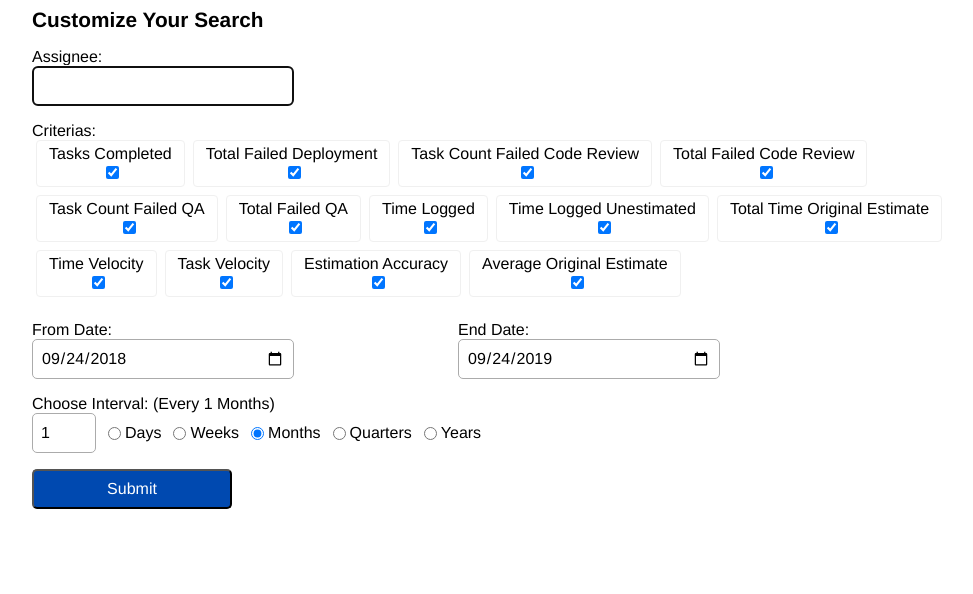
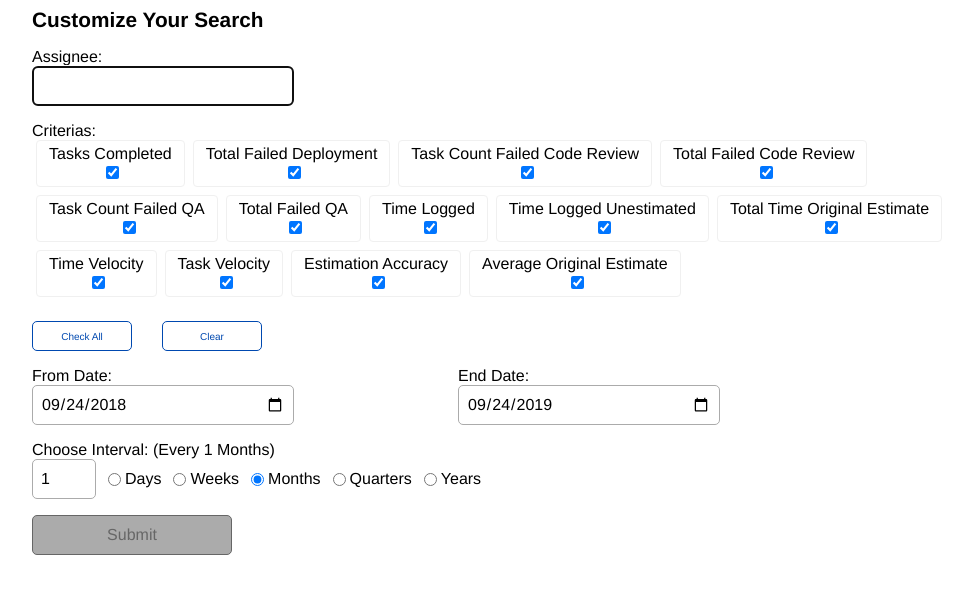
Before and after one commit to mattstates/jiramanagertool, a React app: page / in a window 1280 px wide. Shown: the top 594 px of the page, without its empty margins (128-1101 px from the left). Built offline with nearby package versions, Linux system fonts and the light colour scheme.

Commit message:
Add check all / uncheck all buttons.

```diff
--- a/src/components/JiraQueryBuilderForm.scss
+++ b/src/components/JiraQueryBuilderForm.scss
@@ -32,11 +32,31 @@ form {
     button {
         background: #0049b0;
         border-radius: 5px;
+        border: 1px solid;
         color: white;
         font-size: 16px;
         height: 40px;
         margin-top: 16px;
         width: 200px;
+    }
+
+    button.disabled {
+        background: #ababab;
+        color: #666;
+        cursor: not-allowed;
+        pointer-events: none;
+    }
+
+    button.small {
+        background: #fff;
+        color: #0049b0;
+        font-size: 10px;
+        height: 30px;
+        width: 100px;
+    }
+
+    button.small:not(:first-of-type) {
+        margin-left: 30px;
     }
 
     em {
@@ -65,11 +85,11 @@ form {
         }
 
         input[type='number'] {
-            max-width: 64px;
             border-radius: 5px;
             border: 1px solid #ababab;
             font-size: 16px;
             height: 40px;
+            max-width: 64px;
             padding: 0 8px;
         }
     }
--- a/src/components/JiraQueryBuilderForm.tsx
+++ b/src/components/JiraQueryBuilderForm.tsx
@@ -33,13 +33,7 @@ const currentDate: Date = new Date();
 
 const initialFormState: IFormState = {
     // Setting the default to have all boxes selected.
-    checkedCriterias: Object.values(Criterias).reduce(
-        (map: CheckedCriteriaMap, criteria: string) => {
-            map[criteria] = true;
-            return map;
-        },
-        {}
-    ),
+    checkedCriterias: setAllCheckBoxesToBoolean(true),
     assignee: '',
     fromDate: addMonths(currentDate, -12)
         .toISOString()
@@ -49,6 +43,13 @@ const initialFormState: IFormState = {
     intervalCount: 1
 };
 
+function setAllCheckBoxesToBoolean(flag: boolean = false) {
+    return Object.values(Criterias).reduce((map: CheckedCriteriaMap, criteria: string) => {
+        map[criteria] = flag;
+        return map;
+    }, {});
+}
+
 function formReducer(state: IFormState, action: IFormAction): IFormState {
     switch (action.type) {
         case FormActionTypes.UpdateCheckBoxes:
@@ -57,6 +58,10 @@ function formReducer(state: IFormState, action: IFormAction): IFormState {
             };
             updatedCheckedCriterias[action.payload.criteria] = action.payload.isChecked;
             return { ...state, checkedCriterias: updatedCheckedCriterias };
+        case FormActionTypes.ClearCheckBoxes:
+            return { ...state, checkedCriterias: setAllCheckBoxesToBoolean(false) };
+        case FormActionTypes.CheckAll:
+            return { ...state, checkedCriterias: setAllCheckBoxesToBoolean(true) };
         case FormActionTypes.UpdateAssignee:
             return { ...state, assignee: action.payload.assignee };
         case FormActionTypes.UpdateFromDate:
@@ -67,8 +72,6 @@ function formReducer(state: IFormState, action: IFormAction): IFormState {
             return { ...state, interval: action.payload.interval };
         case FormActionTypes.UpdateIntervalCount:
             return { ...state, intervalCount: action.payload.intervalCount };
-        default:
-            return { ...state };
     }
 }
 
@@ -106,22 +109,21 @@ export const JiraQueryBuilderForm: React.FC<IFormProps> = ({ callback }) => {
         });
     }
 
+    function checkAllHandler(event: React.SyntheticEvent): void {
+        event.preventDefault();
+        dispatch({ type: FormActionTypes.CheckAll, payload: null });
+    }
+    function clearHandler(event: React.SyntheticEvent): void {
+        event.preventDefault();
+        dispatch({ type: FormActionTypes.ClearCheckBoxes, payload: null });
+    }
+
     const checkBoxes = Object.values(Criterias).map(
         (criteria: string, i: number): JSX.Element => {
-            const isChecked = formState.checkedCriterias[criteria]
-                ? formState.checkedCriterias[criteria]
-                : false;
+            const isChecked = formState.checkedCriterias[criteria] ? formState.checkedCriterias[criteria] : false;
 
             const id = `${criteria}${i}`;
-            return (
-                <CheckBox
-                    id={id}
-                    isChecked={isChecked}
-                    key={id}
-                    criteria={criteria}
-                    dispatch={dispatch}
-                />
-            );
+            return <CheckBox id={id} isChecked={isChecked} key={id} criteria={criteria} dispatch={dispatch} />;
         }
     );
 
@@ -131,33 +133,49 @@ export const JiraQueryBuilderForm: React.FC<IFormProps> = ({ callback }) => {
 
             <p>Criterias:</p>
             <div className="checkboxes">{checkBoxes}</div>
+            <button className="small" onClick={checkAllHandler}>
+                Check All
+            </button>
+            <button className="small" onClick={clearHandler}>
+                Clear
+            </button>
 
             <div className="dateFields">
                 <DateField
                     dispatch={dispatch}
-                    value={formState.fromDate}
-                    formAction={FormActionTypes.UpdateFromDate}
                     fieldId={'fromDateField'}
                     fieldName={'From Date'}
+                    formAction={FormActionTypes.UpdateFromDate}
+                    value={formState.fromDate}
                 />
 
                 <DateField
                     dispatch={dispatch}
-                    value={formState.endDate}
-                    formAction={FormActionTypes.UpdateEndDate}
                     fieldId={'endDateField'}
                     fieldName={'End Date'}
+                    formAction={FormActionTypes.UpdateEndDate}
+                    value={formState.endDate}
                 />
             </div>
             <DateIntervals
-                name="dateIntervals"
                 dateRanges={Object.values(DateRanges)}
+                dispatch={dispatch}
                 interval={formState.interval}
                 intervalCount={formState.intervalCount}
-                dispatch={dispatch}
+                name="dateIntervals"
             />
 
-            <button type="submit">Submit</button>
+            <button
+                className={
+                    Object.values(formState.checkedCriterias).filter(Boolean).length === 0 ||
+                    formState.assignee?.length < 3
+                        ? 'disabled'
+                        : ''
+                }
+                type="submit"
+            >
+                Submit
+            </button>
         </form>
     );
 };
--- a/src/enums/FormActionTypes.ts
+++ b/src/enums/FormActionTypes.ts
@@ -1,8 +1,10 @@
 export enum FormActionTypes {
-    UpdateAssignee = "UPDATE_ASSIGNEE",
-    UpdateCheckBoxes = "UPDATE_CHECKBOXES",
-    UpdateEndDate = "UPDATE_END_DATE",
-    UpdateFromDate = "UPDATE_FROM_DATE",
-    UpdateInterval = "UPDATE_INTERVAL",
-    UpdateIntervalCount = "UPDATE_INTERVAL_COUNT",
+    CheckAll = 'CHECK_ALL',
+    ClearCheckBoxes = 'CLEAR_CHECKBOXES',
+    UpdateAssignee = 'UPDATE_ASSIGNEE',
+    UpdateCheckBoxes = 'UPDATE_CHECKBOXES',
+    UpdateEndDate = 'UPDATE_END_DATE',
+    UpdateFromDate = 'UPDATE_FROM_DATE',
+    UpdateInterval = 'UPDATE_INTERVAL',
+    UpdateIntervalCount = 'UPDATE_INTERVAL_COUNT'
 }
```
